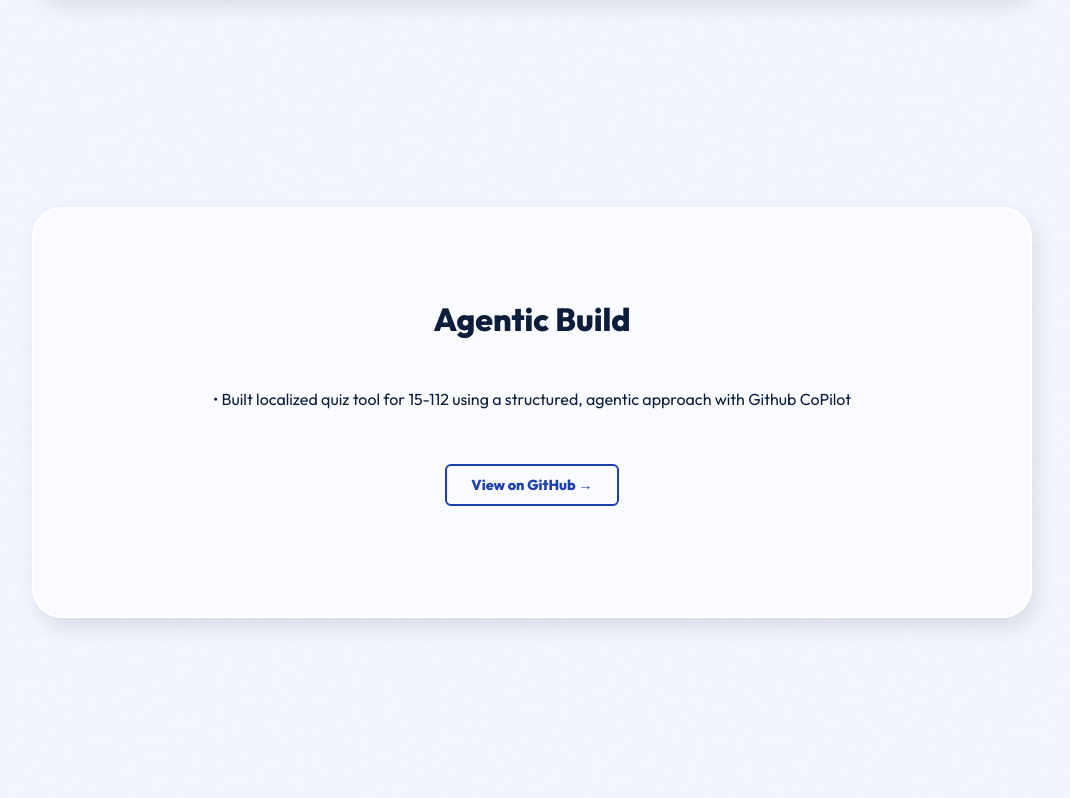
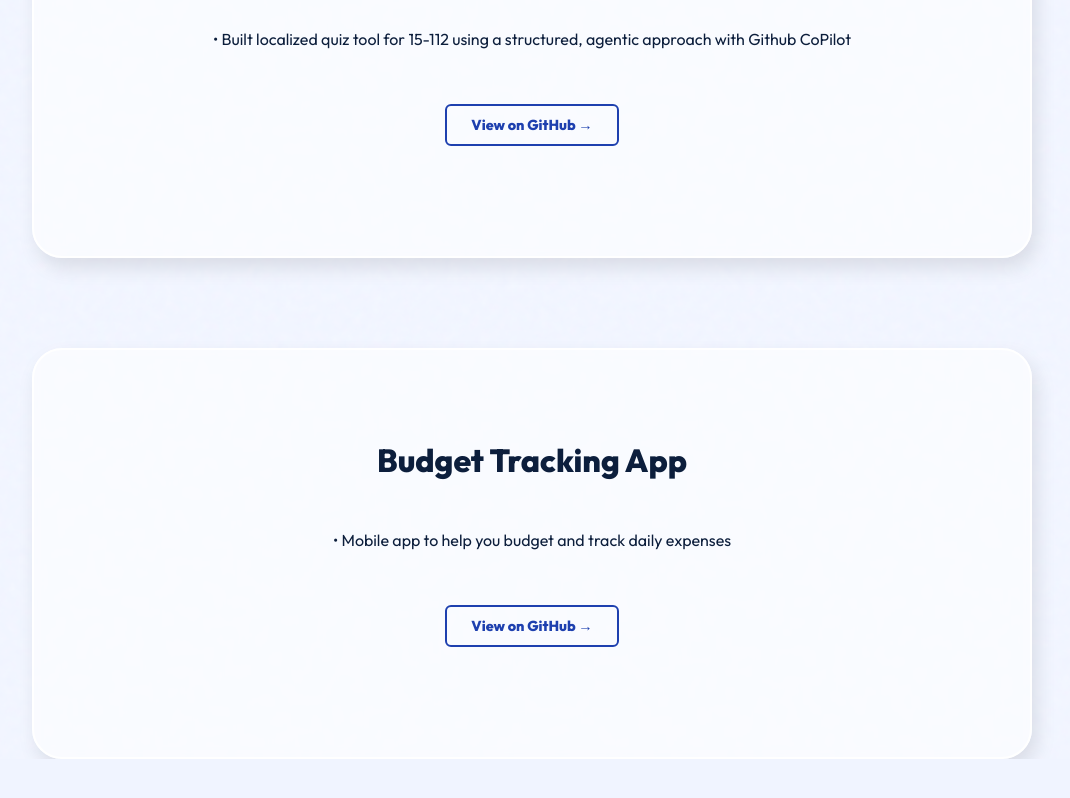
Before and after one commit to GRI3FER/anshgandhi.github.io, a website: page projects.html in a window 1280 px wide. Shown: the part 4480-5278 px from the top of the page, without its empty margins (108-1178 px from the left). After the commit the page ends 5239 px from the top, so only its background shows below. Drawn offline with Linux system fonts and the light colour scheme.

Commit message:
Refactor project card layout for consistency; add Budget Tracking App section with description and GitHub link

```diff
--- a/projects.html
+++ b/projects.html
@@ -14,6 +14,23 @@
             justify-content: center;
             margin: 0 auto;
             padding: 15px 0;
+        }
+
+        /* Keep project card spacing consistent across all sections */
+        .exp-container {
+            display: flex;
+            flex-direction: column;
+            gap: 90px;
+            padding-bottom: 0;
+            margin-bottom: 90px;
+        }
+
+        .exp-container:last-of-type {
+            margin-bottom: 0;
+        }
+
+        .project-card {
+            margin: 0;
         }
 
         /* Optional: ensure body has no scrollbars from arrow keys */
@@ -67,10 +84,16 @@
 
             .exp-container {
                 padding: 10px;
+                gap: 15px;
+                margin-bottom: 15px;
             }
 
             .exp-card {
                 margin: 15px 0;
+            }
+
+            .project-card {
+                margin: 0 !important;
             }
 
             .modal-card {
@@ -225,6 +248,18 @@
                 <a href="https://github.com/GRI3FER/AgenticBuild" target="_blank" style="display:inline-block; padding:10px 24px; border:2px solid var(--accent-blue); border-radius:6px; color:var(--accent-blue); font-weight:700; font-size:0.9rem; text-decoration:none; transition:opacity 0.2s;" onmouseover="this.style.opacity='0.7'" onmouseout="this.style.opacity='1'">View on GitHub →</a>
             </div>
         </div>
+
+        <div class="exp-card project-card">
+            <div class="exp-content">
+                <h3>Budget Tracking App</h3>
+            </div>
+            <ul style="list-style: none; padding: 15px; margin: 0;">
+                <li>• Mobile app to help you budget and track daily expenses</li>
+            </ul>
+            <div style="display:flex; justify-content:center; padding: 10px 0 20px;">
+                <a href="https://github.com/GRI3FER/PhoneApp" target="_blank" style="display:inline-block; padding:10px 24px; border:2px solid var(--accent-blue); border-radius:6px; color:var(--accent-blue); font-weight:700; font-size:0.9rem; text-decoration:none; transition:opacity 0.2s;" onmouseover="this.style.opacity='0.7'" onmouseout="this.style.opacity='1'">View on GitHub →</a>
+            </div>
+        </div>
     </main>
 
     <script src="script.js"></script>
```
